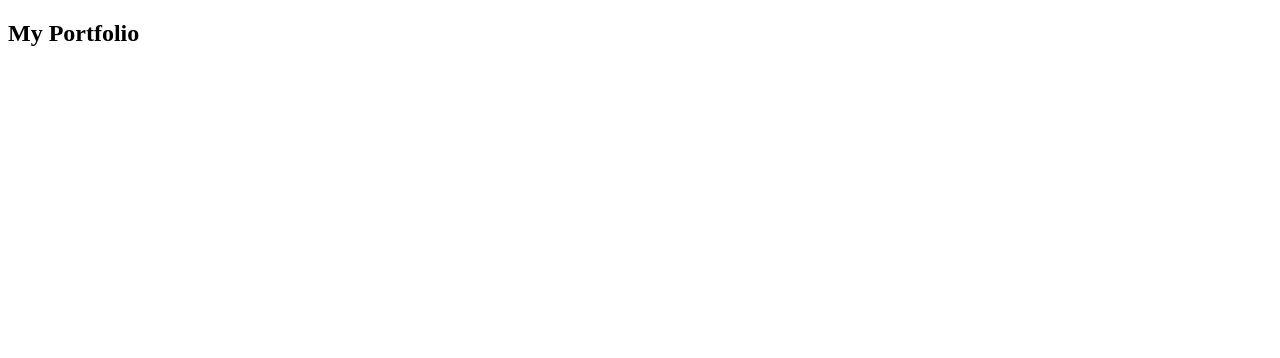
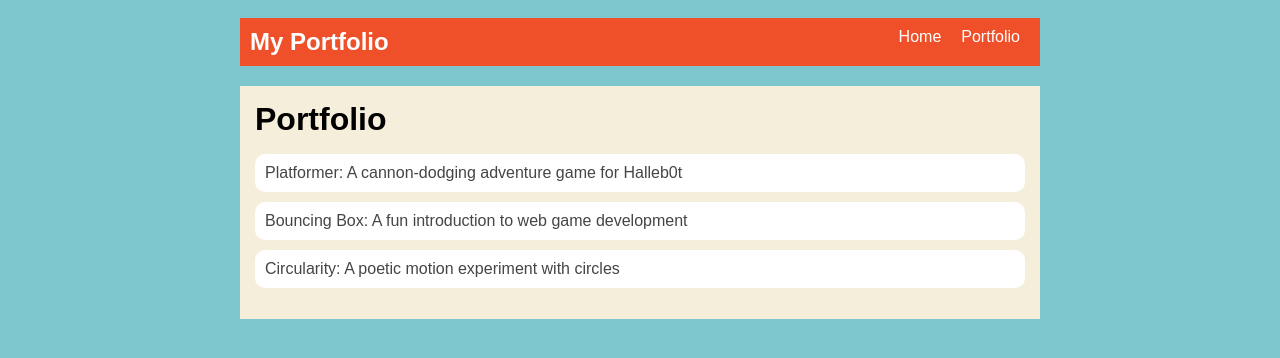
Before and after one commit to Jim959703/jim959703.github.io, a plain HTML site: page portfolio.html in a window 1280 px wide. Drawn offline with Linux system fonts and the light colour scheme.

Commit message:
add index.html and css files

```diff
--- a/portfolio.html
+++ b/portfolio.html
@@ -2,6 +2,7 @@
 <html>
   <head>
     <title>My Portfolio</title>
+    <link rel="stylesheet" href="style.css" />
   </head>
 
   <body>
@@ -9,11 +10,31 @@
     <div id="all-contents">
         <nav>
             <h1>My Portfolio</h1>
-
+            <ul id="nav-ul">
+              <li class="nav-li">
+                <a href="index.html">Home</a>
+              </li>
+              <li class="nav-li">
+                <a href="portfolio.html">Portfolio</a>
+              </li>
+            </ul>
         </nav>
 
         <main>
-
+          <div class="content">
+            <h1>Portfolio</h1>
+            <ul id="portfolio">
+              <li>
+                <a href="fsd-projects/platformer/">Platformer: A cannon-dodging adventure game for Halleb0t</a>
+              </li>
+              <li>
+                <a href="fsd-projects/bouncing-box/">Bouncing Box: A fun introduction to web game development</a>
+              </li>
+              <li>
+                <a href="fsd-projects/circularity/">Circularity: A poetic motion experiment with circles</a>
+              </li>
+            </ul>
+          </div>
         </main>
     </div>
   </body>
--- a/style.css
+++ b/style.css
@@ -74,3 +74,28 @@ main {
 h2, h3 {
     margin: 0px;
 }
+/* Portfolio styles */
+.content h1 {
+    color: black;
+  }
+
+  #portfolio {
+    list-style-type: none;
+    padding-left: 0;
+  }
+
+  #portfolio li {
+    background: #fff;
+    padding: 10px;
+    border-radius: 10px;
+    margin-bottom: 10px;
+  }
+
+  #portfolio li:hover {
+    background: #eee;
+  }
+
+  #portfolio a {
+    text-decoration: none;
+    color: #454545;
+  }
```
Also changed, not shown: index.html (+1 -1 lines).
